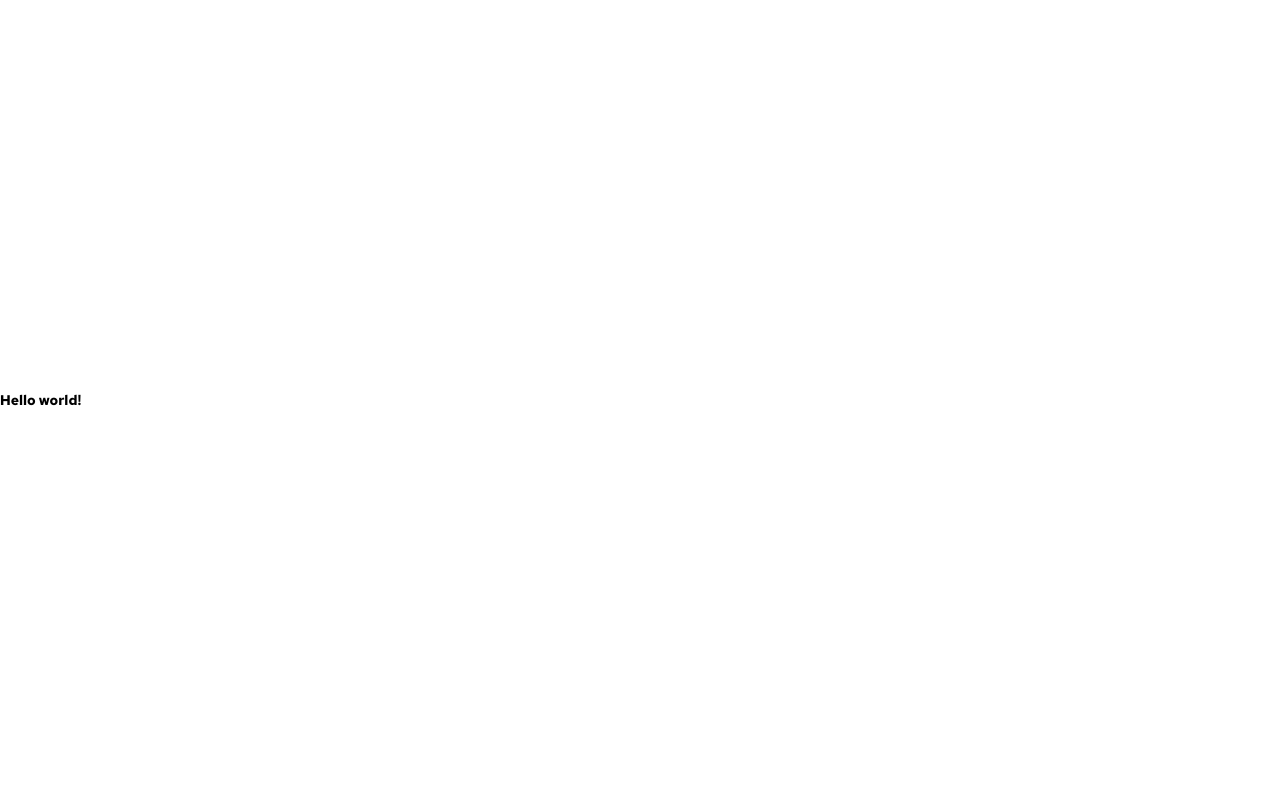
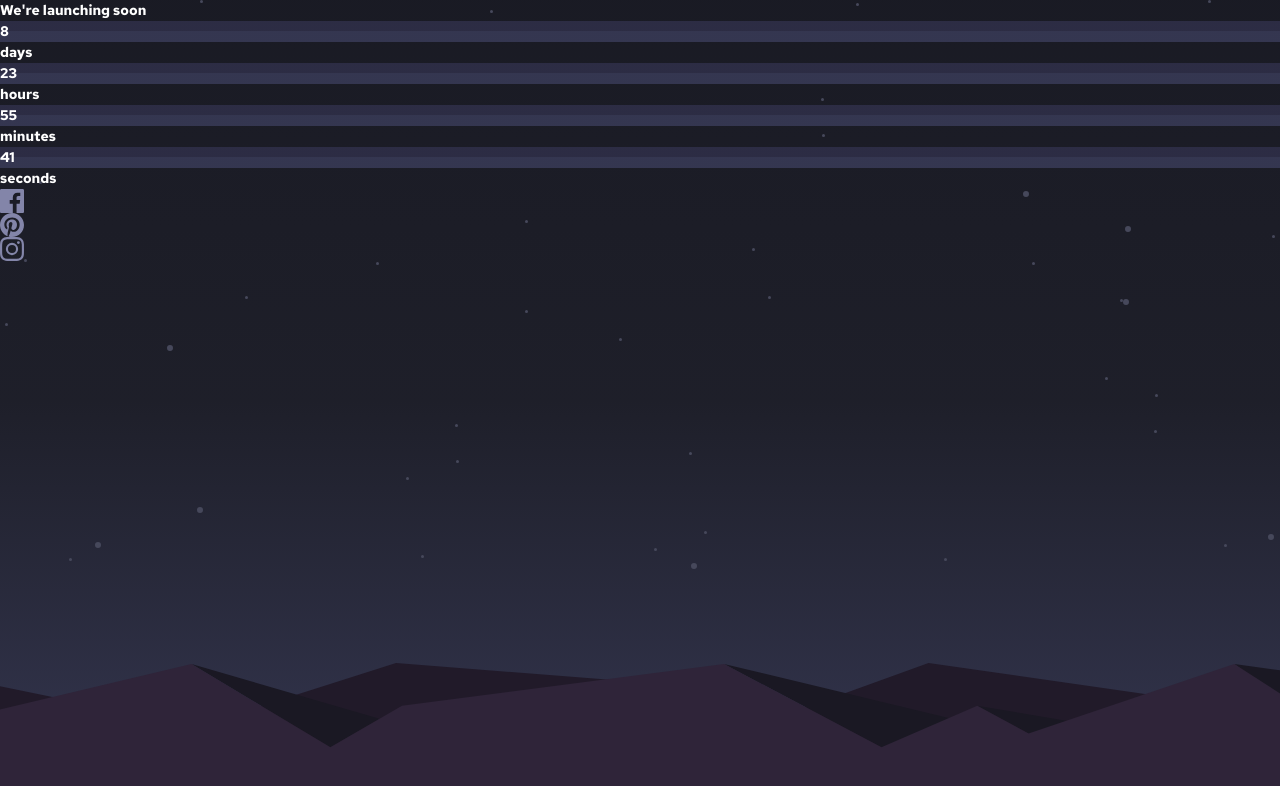
Before and after one commit to notkshitijsingh/launch-countdown-timer, a React (Vite) app: page / in a window 1280 px wide. Shown: the top 786 px of the page. Built offline with nearby package versions, Linux system fonts and the light colour scheme.

Commit message:
create structure with components

```diff
--- a/src/App.jsx
+++ b/src/App.jsx
@@ -1,7 +1,24 @@
+import CountdownSection from "./components/CountdownSection";
+import SocialLinks from "./components/SocialLinks";
+
 export default function App() {
   return (
     <>
-      <h1 className="text-3xl font-bold underline">Hello world!</h1>
+      <div className="flex flex-col w-full min-h-screen max-w-screen-md mx-auto p-8">
+        <div className="flex flex-col justify-between flex-1">
+          <header>
+            <h1 className="text-3xl text-center tracking-[0.2em] font-bold uppercase py-16">
+              We're launching soon
+            </h1>
+          </header>
+          <main className="flex-1">
+            <CountdownSection />
+          </main>
+          <footer>
+            <SocialLinks />
+          </footer>
+        </div>
+      </div>
     </>
   );
 }
--- /dev/null
+++ b/src/components/CountdownSection.jsx
@@ -0,0 +1,23 @@
+export default function CountdownSection() {
+  return (
+    <section className="flex items-center justify-between gap-8 py-16">
+      <CountdownCard value={8} unit={"days"} />
+      <CountdownCard value={23} unit={"hours"} />
+      <CountdownCard value={55} unit={"minutes"} />
+      <CountdownCard value={41} unit={"seconds"} />
+    </section>
+  );
+}
+
+function CountdownCard({ value, unit }) {
+  return (
+    <div className="flex-1 flex flex-col gap-8 text-center">
+      <div className="card grid place-content-center h-40 rounded-xl">
+        <p className="text-8xl text-[var(--color-secondary)]">{value}</p>
+      </div>
+      <p className="text-xl tracking-[0.2em] text-[var(--color-primary)] uppercase">
+        {unit}
+      </p>
+    </div>
+  );
+}
--- /dev/null
+++ b/src/components/SocialLinks.jsx
@@ -0,0 +1,16 @@
+export default function SocialLinks() {
+  const socials = ["facebook", "pinterest", "instagram"];
+
+  return (
+    <section className="flex items-center justify-center gap-9">
+      {socials.map((social) => (
+        <img
+          key={social}
+          className="cursor-pointer"
+          src={`./src/assets/images/icon-${social}.svg`}
+          alt={social}
+        />
+      ))}
+    </section>
+  );
+}
--- a/src/index.css
+++ b/src/index.css
@@ -13,13 +13,42 @@
   font-size: 0.875rem;
   line-height: 1.5;
   font-weight: 700;
+
+  /* Variables */
+  --color-primary: hsl(237 18% 59%);
+  --color-secondary: hsl(345 95% 68%);
+
+  --color-white: hsl(0 0% 100%);
+  --color-dark-desaturated-blue: hsl(236 21% 26%);
+  --color-very-dark-blue: hsl(235 16% 14%);
+  --color-very-dark-blue-most: hsl(234 17% 12%);
 }
 
 body {
   margin: 0;
   padding: 0;
-  display: flex;
-  place-items: center;
   min-width: 320px;
   min-height: 100vh;
+
+  background: url("./assets/images/pattern-hills.svg"),
+    url("./assets/images/bg-stars.svg"),
+    linear-gradient(
+      to bottom,
+      hsl(234 17% 12%),
+      hsl(235 16% 14%),
+      hsl(236 21% 26%)
+    );
+  background-position: 100% 110%, top, center;
+  background-repeat: no-repeat;
+  background-size: auto, auto, cover;
+  color: var(--color-white);
 }
+
+.card {
+  /* Remove when the animation is added */
+  background-image: linear-gradient(
+    to bottom,
+    hsl(240 21 22) 50%,
+    var(--color-dark-desaturated-blue) 50%
+  );
+}
```
